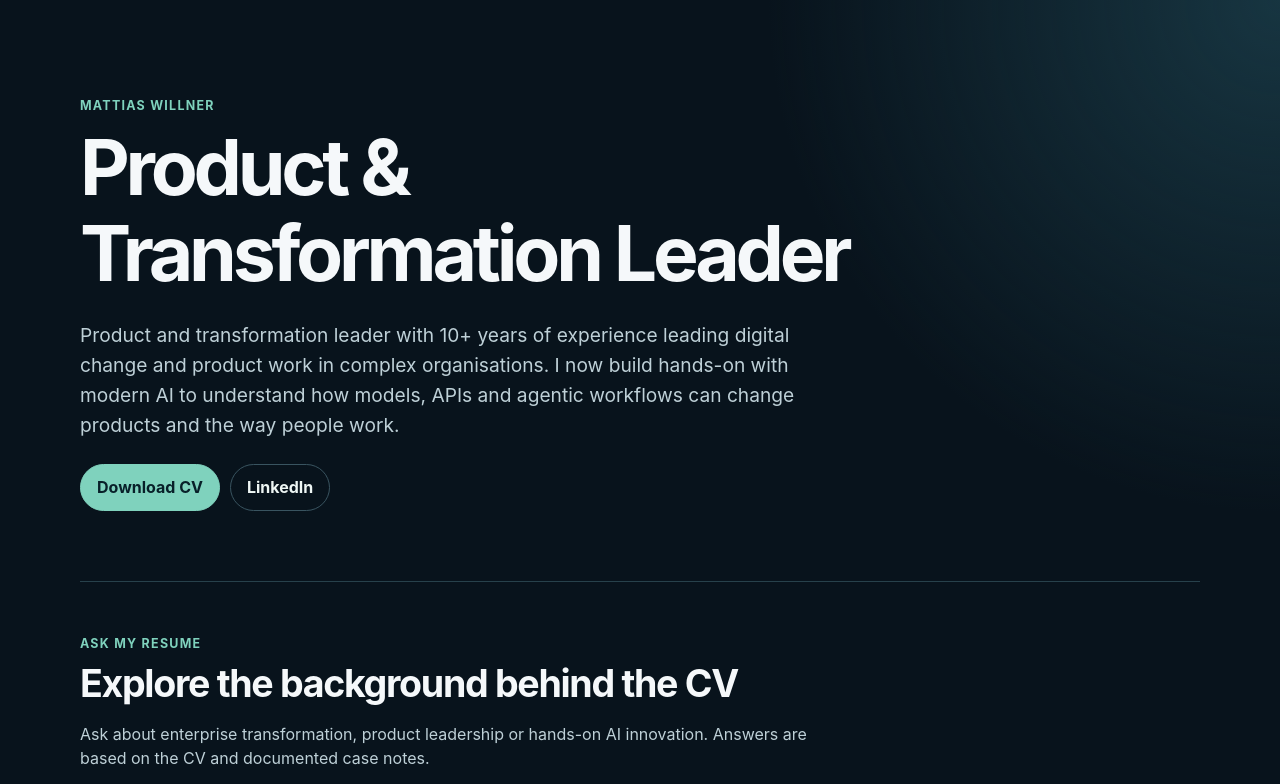
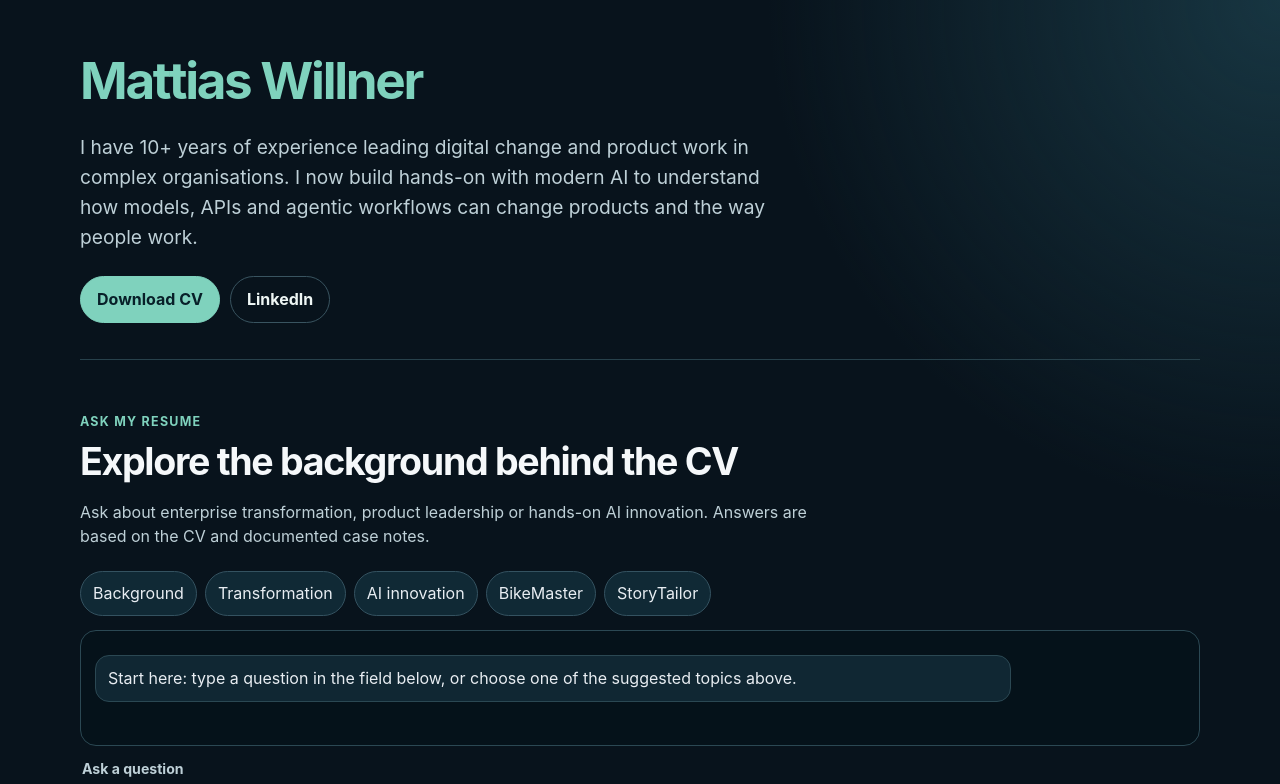
Before and after one commit to LilleWille90/resume_agent, a website: page public/index.html in a window 1280 px wide. Shown: the top 784 px of the page. Drawn offline with Linux system fonts and the light colour scheme.

Commit message:
Simplify hero around Mattias Willner

```diff
--- a/public/index.html
+++ b/public/index.html
@@ -10,9 +10,8 @@
   <body>
     <main class="wrap">
       <header class="hero">
-        <p class="eyebrow">Mattias Willner</p>
-        <h1>Product &amp; Transformation Leader</h1>
-        <p class="intro">Product and transformation leader with 10+ years of experience leading digital change and product work in complex organisations. I now build hands-on with modern AI to understand how models, APIs and agentic workflows can change products and the way people work.</p>
+        <h1 class="nameplate">Mattias Willner</h1>
+        <p class="intro">I have 10+ years of experience leading digital change and product work in complex organisations. I now build hands-on with modern AI to understand how models, APIs and agentic workflows can change products and the way people work.</p>
         <div class="hero-links"><a class="button primary" href="/Mattias-CV.pdf" target="_blank" rel="noreferrer">Download CV</a><a class="button" href="https://www.linkedin.com/in/mattias-willner-904a0465/" target="_blank" rel="noreferrer">LinkedIn</a></div>
       </header>
 
--- a/public/styles.css
+++ b/public/styles.css
@@ -1,11 +1,12 @@
 :root { font-family: Inter, ui-sans-serif, system-ui, -apple-system, BlinkMacSystemFont, "Segoe UI", sans-serif; color: #e8edf2; background: #08131c; }
 * { box-sizing: border-box; }
 body { margin: 0; background: radial-gradient(circle at top right, #173541 0, transparent 32rem), #08131c; color: #e8edf2; line-height: 1.55; }
-.wrap { width: min(1120px, calc(100% - 32px)); margin: 0 auto; padding: 64px 0 36px; }
-.hero { max-width: 800px; padding: 32px 0 70px; }
+.wrap { width: min(1120px, calc(100% - 32px)); margin: 0 auto; padding: 40px 0 36px; }
+.hero { max-width: 800px; padding: 12px 0 36px; }
 .eyebrow, .case-tag { color: #7fd2bd; font-size: .78rem; font-weight: 750; letter-spacing: .1em; margin: 0 0 10px; text-transform: uppercase; }
 h1, h2, h3 { color: #f5f8fa; line-height: 1.12; }
 h1 { font-size: clamp(2.4rem, 6vw, 4.8rem); letter-spacing: -.055em; margin: 0; }
+.nameplate { color: #7fd2bd; font-size: clamp(2.4rem, 4vw, 3.5rem); letter-spacing: -.045em; }
 h2 { font-size: clamp(1.6rem, 3vw, 2.35rem); letter-spacing: -.035em; margin: 0 0 16px; }
 h3 { font-size: 1.45rem; margin: 0 0 10px; }
 .intro { color: #bed0d7; font-size: 1.2rem; max-width: 720px; margin: 24px 0; }
@@ -20,4 +21,4 @@ dl { margin: 18px 0 0; } dl div { border-top: 1px solid #294651; padding: 11px 0
 .ask { padding-bottom: 10px; }.suggest, .suggest-inline { display: flex; flex-wrap: wrap; gap: 8px; margin: 22px 0 14px; }.suggest button, .suggest-inline button { background: #102935; border: 1px solid #345260; border-radius: 999px; color: #e8edf2; cursor: pointer; font: inherit; padding: 9px 12px; }.suggest button:hover, .suggest-inline button:hover { border-color: #7fd2bd; }
 .chat { background: rgba(5, 18, 25, .72); border: 1px solid #2b4853; border-radius: 16px; cursor: text; min-height: 116px; max-height: 560px; overflow: auto; padding: 14px; }.chat:focus-within { border-color: #7fd2bd; }.msg { display: flex; flex-direction: column; margin: 10px 0; }.msg.user { align-items: flex-end; }.bubble { background: #102733; border: 1px solid #2b4853; border-radius: 14px; max-width: 84%; padding: 10px 12px; white-space: pre-wrap; }.msg.user .bubble { background: #174a50; border-color: #367880; }.sources { color: #a9c3ca; font-size: 12px; margin-top: 6px; }.src { border: 1px solid #345260; border-radius: 999px; display: inline-block; margin: 0 6px 6px 0; padding: 2px 8px; }
 .composer { margin-top: 12px; }.composer-label { color: #bed0d7; display: block; font-size: .88rem; font-weight: 650; margin: 0 0 7px 2px; }.composer-row { display: flex; gap: 10px; }.composer input { background: #0a1b25; border: 1px solid #345260; border-radius: 14px; color: #f1f5f6; flex: 1; font: inherit; min-width: 0; padding: 12px 14px; }.composer input:focus { border-color: #7fd2bd; outline: 2px solid rgba(127, 210, 189, .18); outline-offset: 1px; }.composer button { cursor: pointer; }.footer { border-top: 1px solid #27414b; color: #a9c3ca; display: flex; flex-wrap: wrap; gap: 10px; margin-top: 48px; padding: 22px 0; }.footer a { color: #b6e7d9; text-decoration: none; }.footer a:hover { text-decoration: underline; }.sr-only { height: 1px; margin: -1px; overflow: hidden; position: absolute; width: 1px; clip: rect(0, 0, 0, 0); }
-@media (max-width: 780px) { .wrap { padding-top: 28px; }.hero { padding-bottom: 48px; }.case-grid, .transformation-grid, .strengths { grid-template-columns: 1fr; }.case-summary { min-height: 0; } .profile, .transformation, .work, .ask { padding: 38px 0; } }
+@media (max-width: 780px) { .wrap { padding-top: 28px; }.hero { padding: 8px 0 32px; }.case-grid, .transformation-grid, .strengths { grid-template-columns: 1fr; }.case-summary { min-height: 0; } .profile, .transformation, .work, .ask { padding: 38px 0; } }
```
